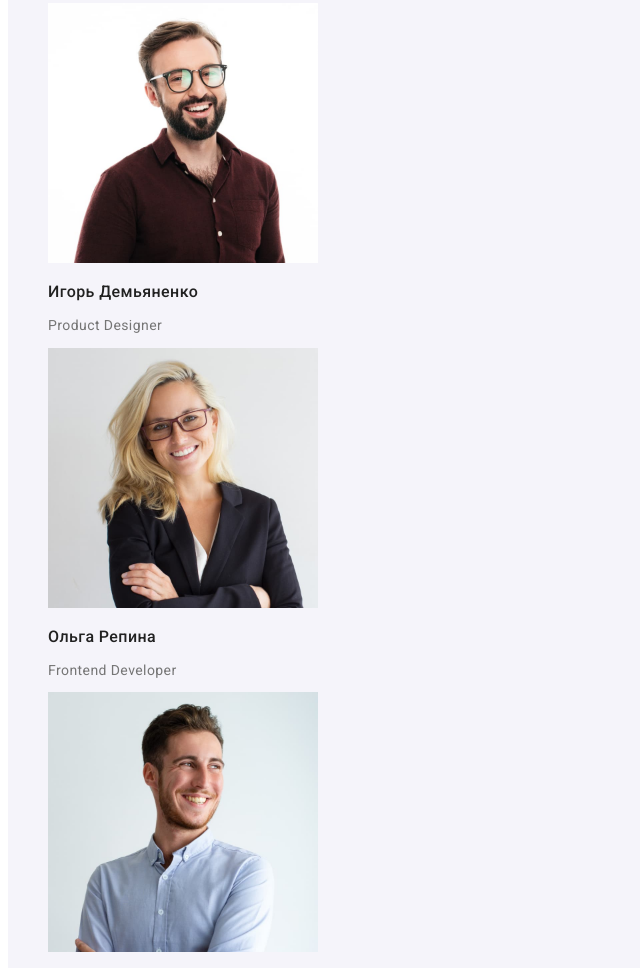
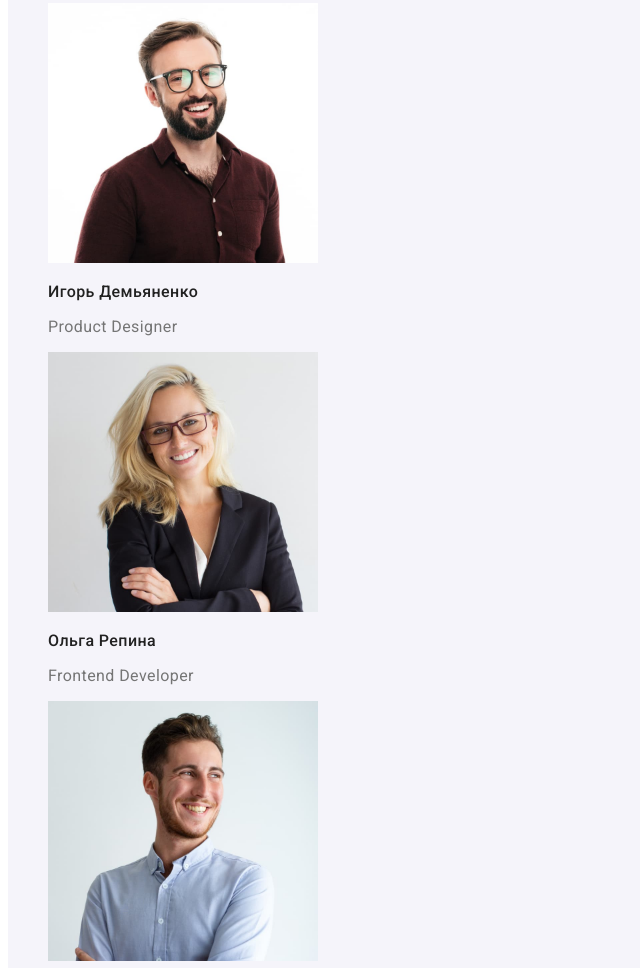
Before and after one commit to djbob2000/goit-markup-hw-02, a plain HTML site: page index.html in a window 1280 px wide. Shown: the part 1698-2666 px from the top of the page, without its empty margins (0-640 px from the left). Drawn offline with Linux system fonts and the light colour scheme.

Commit message:
add second corrections from mentor

```diff
--- a/css/modern-normalize.css
+++ /dev/null
@@ -1,298 +0,0 @@
-/*! modern-normalize v1.1.0 | MIT License | https://github.com/sindresorhus/modern-normalize */
-
-/*
-Document
-========
-*/
-
-/**
-Use a better box model (opinionated).
-*/
-
-*,
-::before,
-::after {
-	box-sizing: border-box;
-}
-
-/**
-Use a more readable tab size (opinionated).
-*/
-
-html {
-	-moz-tab-size: 4;
-	tab-size: 4;
-}
-
-/**
-1. Correct the line height in all browsers.
-2. Prevent adjustments of font size after orientation changes in iOS.
-*/
-
-html {
-	line-height: 1.15; /* 1 */
-	-webkit-text-size-adjust: 100%; /* 2 */
-}
-
-/*
-Sections
-========
-*/
-
-/**
-Remove the margin in all browsers.
-*/
-
-body {
-	margin: 0;
-}
-
-/**
-Improve consistency of default fonts in all browsers. (https://github.com/sindresorhus/modern-normalize/issues/3)
-*/
-
-body {
-	font-family:
-		system-ui,
-		-apple-system, /* Firefox supports this but not yet `system-ui` */
-		'Segoe UI',
-		Roboto,
-		Helvetica,
-		Arial,
-		sans-serif,
-		'Apple Color Emoji',
-		'Segoe UI Emoji';
-}
-
-/*
-Grouping content
-================
-*/
-
-/**
-1. Add the correct height in Firefox.
-2. Correct the inheritance of border color in Firefox. (https://bugzilla.mozilla.org/show_bug.cgi?id=190655)
-*/
-
-hr {
-	height: 0; /* 1 */
-	color: inherit; /* 2 */
-}
-
-/*
-Text-level semantics
-====================
-*/
-
-/**
-Add the correct text decoration in Chrome, Edge, and Safari.
-*/
-
-abbr[title] {
-	text-decoration: underline dotted;
-}
-
-/**
-Add the correct font weight in Edge and Safari.
-*/
-
-b,
-strong {
-	font-weight: bolder;
-}
-
-/**
-1. Improve consistency of default fonts in all browsers. (https://github.com/sindresorhus/modern-normalize/issues/3)
-2. Correct the odd 'em' font sizing in all browsers.
-*/
-
-code,
-kbd,
-samp,
-pre {
-	font-family:
-		ui-monospace,
-		SFMono-Regular,
-		Consolas,
-		'Liberation Mono',
-		Menlo,
-		monospace; /* 1 */
-	font-size: 1em; /* 2 */
-}
-
-/**
-Add the correct font size in all browsers.
-*/
-
-small {
-	font-size: 80%;
-}
-
-/**
-Prevent 'sub' and 'sup' elements from affecting the line height in all browsers.
-*/
-
-sub,
-sup {
-	font-size: 75%;
-	line-height: 0;
-	position: relative;
-	vertical-align: baseline;
-}
-
-sub {
-	bottom: -0.25em;
-}
-
-sup {
-	top: -0.5em;
-}
-
-/*
-Tabular data
-============
-*/
-
-/**
-1. Remove text indentation from table contents in Chrome and Safari. (https://bugs.chromium.org/p/chromium/issues/detail?id=999088, https://bugs.webkit.org/show_bug.cgi?id=201297)
-2. Correct table border color inheritance in all Chrome and Safari. (https://bugs.chromium.org/p/chromium/issues/detail?id=935729, https://bugs.webkit.org/show_bug.cgi?id=195016)
-*/
-
-table {
-	text-indent: 0; /* 1 */
-	border-color: inherit; /* 2 */
-}
-
-/*
-Forms
-=====
-*/
-
-/**
-1. Change the font styles in all browsers.
-2. Remove the margin in Firefox and Safari.
-*/
-
-button,
-input,
-optgroup,
-select,
-textarea {
-	font-family: inherit; /* 1 */
-	font-size: 100%; /* 1 */
-	line-height: 1.15; /* 1 */
-	margin: 0; /* 2 */
-}
-
-/**
-Remove the inheritance of text transform in Edge and Firefox.
-1. Remove the inheritance of text transform in Firefox.
-*/
-
-button,
-select { /* 1 */
-	text-transform: none;
-}
-
-/**
-Correct the inability to style clickable types in iOS and Safari.
-*/
-
-button,
-[type='button'],
-[type='reset'],
-[type='submit'] {
-	-webkit-appearance: button;
-}
-
-/**
-Remove the inner border and padding in Firefox.
-*/
-
-::-moz-focus-inner {
-	border-style: none;
-	padding: 0;
-}
-
-/**
-Restore the focus styles unset by the previous rule.
-*/
-
-:-moz-focusring {
-	outline: 1px dotted ButtonText;
-}
-
-/**
-Remove the additional ':invalid' styles in Firefox.
-See: https://github.com/mozilla/gecko-dev/blob/2f9eacd9d3d995c937b4251a5557d95d494c9be1/layout/style/res/forms.css#L728-L737
-*/
-
-:-moz-ui-invalid {
-	box-shadow: none;
-}
-
-/**
-Remove the padding so developers are not caught out when they zero out 'fieldset' elements in all browsers.
-*/
-
-legend {
-	padding: 0;
-}
-
-/**
-Add the correct vertical alignment in Chrome and Firefox.
-*/
-
-progress {
-	vertical-align: baseline;
-}
-
-/**
-Correct the cursor style of increment and decrement buttons in Safari.
-*/
-
-::-webkit-inner-spin-button,
-::-webkit-outer-spin-button {
-	height: auto;
-}
-
-/**
-1. Correct the odd appearance in Chrome and Safari.
-2. Correct the outline style in Safari.
-*/
-
-[type='search'] {
-	-webkit-appearance: textfield; /* 1 */
-	outline-offset: -2px; /* 2 */
-}
-
-/**
-Remove the inner padding in Chrome and Safari on macOS.
-*/
-
-::-webkit-search-decoration {
-	-webkit-appearance: none;
-}
-
-/**
-1. Correct the inability to style clickable types in iOS and Safari.
-2. Change font properties to 'inherit' in Safari.
-*/
-
-::-webkit-file-upload-button {
-	-webkit-appearance: button; /* 1 */
-	font: inherit; /* 2 */
-}
-
-/*
-Interactive
-===========
-*/
-
-/*
-Add the correct display in Chrome and Safari.
-*/
-
-summary {
-	display: list-item;
-}
--- a/css/styles.css
+++ b/css/styles.css
@@ -150,6 +150,7 @@ body {
 
 .team-card-text {
   color: var(--text-color);
+  font-size: 16px;
   line-height: 1.19;
 }
 .adress-link,
```
